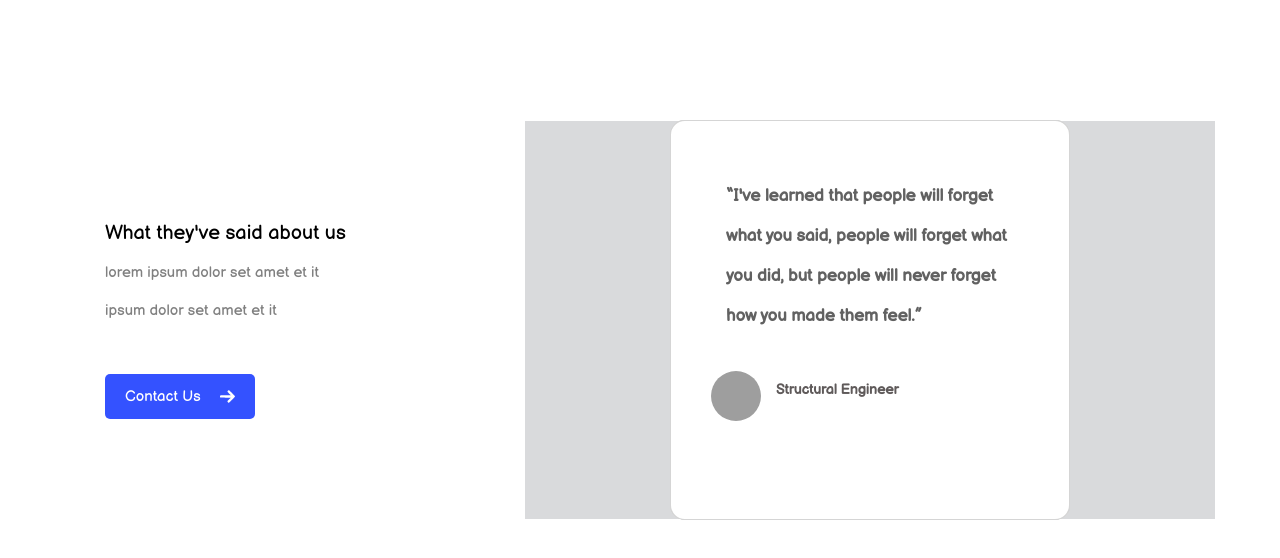
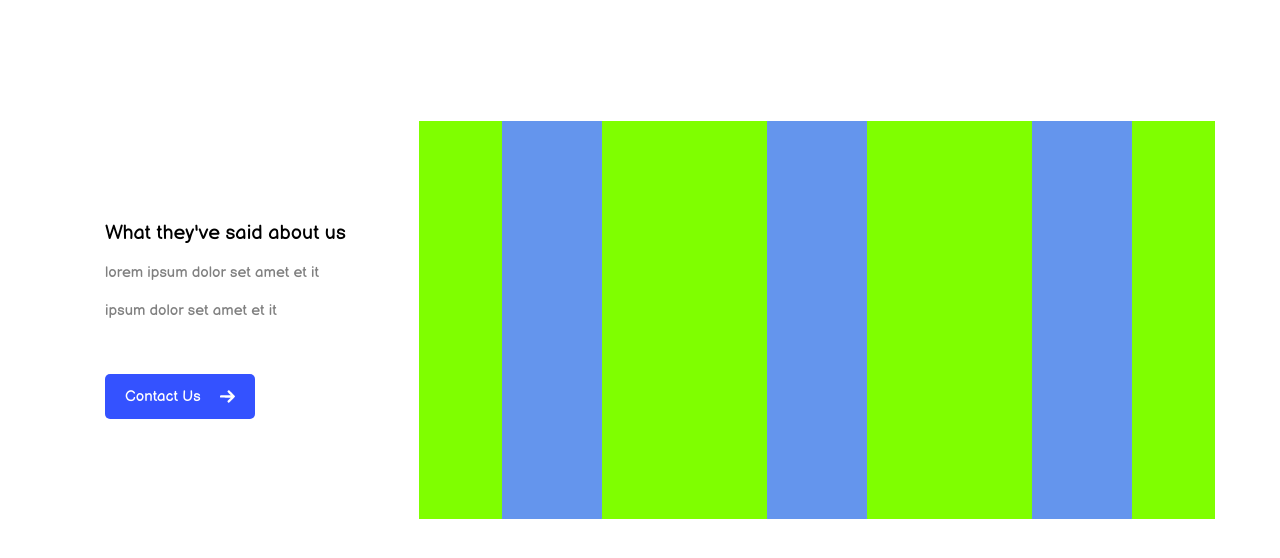
Before and after one commit to omidSharifi526/p-t-1, a React (Create React App) app in the folder sample/: page / in a window 1280 px wide. Shown: the top 558 px of the page. Built offline with nearby package versions, Linux system fonts and the light colour scheme; grey boxes are pictures that could not be loaded.

Commit message:
last-Changes

```diff
--- a/sample/package.json
+++ b/sample/package.json
@@ -7,6 +7,7 @@
     "@testing-library/react": "^11.2.7",
     "@testing-library/user-event": "^12.8.3",
     "bootstrap": "^5.1.3",
+    "flickity": "^2.2.2",
     "react": "^17.0.2",
     "react-countdown": "^2.3.2",
     "react-dom": "^17.0.2",
--- a/sample/src/Components/Business Landing/BusinessLanding.jsx
+++ b/sample/src/Components/Business Landing/BusinessLanding.jsx
@@ -20,16 +20,19 @@ import 'swiper/modules/pagination/pagination.scss'; // Pagination module
 
 
 
-import SwiperCore,{ EffectCreative } from 'swiper';
+
+
+import SwiperCore,{Autoplay,EffectCreative,Pagination, } from 'swiper';
 
 
 
 
 
 
-SwiperCore.use([EffectCreative]);
+SwiperCore.use([Autoplay,EffectCreative,Pagination]);
 
 const BusinessLanding = () => {
+
     console.log(EffectCreative);
     return (
         <div className='main-container'>
@@ -52,24 +55,39 @@ const BusinessLanding = () => {
 
 
 
-            <Swiper pagination
-            grabCursor={true} effect={'creative'} EffectCreative={{"prev": {"shadow": true,"translate": [0,0,-500]},"next": {"translate": ["120%",0,-500]}}} className="mySwiper">
+            {/* <Swiper Autoplay pagination={{"dynamicBullets": true}} slidesPerView={window.innerWidth<600?1:2} spaceBetween={0}
+            grabCursor={true} effect={'creative'} effect={'fade'} EffectCreative={{"prev": {"shadow": true,"translate": [0,0,-400]},"next": {"translate": ["100%",0,0]}}} className="mySwiper">
 
     {
         personData.map((pdata)=>{
             return(<div>
-                <SwiperSlide><Card pdata={pdata}/></SwiperSlide>
+                <SwiperSlide>
+
+                    <Card pdata={pdata}/>
+
+                </SwiperSlide>
             </div>)
         })
     }
 
-{/* <SwiperSlide>slide3</SwiperSlide><SwiperSlide>slide5</SwiperSlide> */}
 
 
 
-    </Swiper>
+
+    </Swiper> */}
 
 
+   <div className="carusel">
+   <div className="slide">
+
+   </div>
+   <div className="slide">
+
+   </div>
+   <div className="slide">
+
+   </div>
+   </div>
 
 
 
--- a/sample/src/Components/Business Landing/Card/Card.jsx
+++ b/sample/src/Components/Business Landing/Card/Card.jsx
@@ -16,7 +16,9 @@ const Card = ({pdata}) => {
                 <img src={pdata.img} alt="" />
                 </div>
                 <div className='text-det'>
-
+                <span className='person-name'>
+                    {pdata.name}
+                </span>
                     <span className='person-job'>{pdata.job}</span>
                 </div>
                 {/* <span className='person-name'>{pdata.name}</span> */}
--- a/sample/src/Components/Business Landing/Card/card_style.scss
+++ b/sample/src/Components/Business Landing/Card/card_style.scss
@@ -48,6 +48,9 @@
                 font-size: 17px;
                 margin-bottom: 4px;
 
+                color: black;
+
+
             }
             .person-job{
                 font-size: 14px;
--- a/sample/src/Components/Business Landing/business_landing_style.scss
+++ b/sample/src/Components/Business Landing/business_landing_style.scss
@@ -5,6 +5,7 @@
 *{
     font-family: 'varela';
 }
+
 
 
 
@@ -67,7 +68,7 @@
 
     }
     .slider-area{
-        width: 60%;
+        width: 90%;
         height: 100%;
          background-color: rgba(183, 184, 189, 0.527);
 
@@ -103,7 +104,58 @@
     }
 }
 
+.swiper-pagination{
 
+
+
+
+
+}
+
+.swiper-horizontal{
+    left: -50px !important;
+    //  background-color: burlywood !important;
+    padding-top: 100px !important;
+    padding-bottom: 80px !important;
+}
+
+.swiper-pagination-bullet {
+    // position: absolute !important;
+    // bottom: 20px;
+    width: 10px !important;
+    height:10px !important;
+    display: inline-block;
+    border-radius: 50%;
+    background: rgb(104, 91, 91) !important;
+    opacity: 0.1 ;
+    //  margin: 0 10px !important;
+    margin-bottom: 10px !important;
+}
+// .swiper-pagination{
+//     background-color: cadetblue !important;
+//     position: absolute !important;
+//     left: -450px;
+//     bottom: -50px;
+// }
+
+.swiper-pagination-bullets-dynamic {
+
+    left: 80px !important;
+    margin-top: 350px !important;
+    // margin: auto;
+    transform: translateX(-50%);
+    transform: translateY(40%) !important;
+    white-space: nowrap;
+    bottom:0 !important;
+
+}
+.swiper-pagination-bullet-active-main{
+    height: 13px !important;
+    width: 13px !important;
+    background-color: rgb(255, 255, 255) !important;
+    border: 2px solid black !important;
+
+}
 
 
 // Swiper Stylesss
@@ -163,3 +215,21 @@
 //   .swiper-slide:nth-child(10n) {
 //     background-color: rgb(54, 94, 77);
 //   }
+
+
+.carusel{
+    width: 100%;
+    height: 100%;
+    background-color: chartreuse;
+    overflow: hidden;
+    display: flex;
+    flex-direction: row;
+    align-items: flex-start;
+    justify-content:  space-around;
+
+    .slide{
+        width: 100px;
+        height: 100%;
+        background-color: cornflowerblue;
+    }
+}
--- a/sample/src/Components/Business Landing/styles.scss
+++ b/sample/src/Components/Business Landing/styles.scss
@@ -8,7 +8,10 @@ swiper {
     display: flex;
     align-items: center;
     justify-content: center;
-    font-size: 22px;
-    font-weight: bold;
-    color: #fff;
+
+
   }
+
+.swiper-pagination-bullet{
+  background-color: cadetblue;
+}
--- a/sample/src/index.js
+++ b/sample/src/index.js
@@ -5,7 +5,8 @@ import App from './App';
 
 
 // Import Swiper styles
-
+// import "swiper/css/bundle";
+// import "./styles.css";
 
 
 ReactDOM.render(
```
Also changed, not shown: 1 other file (tests, documents, lock files or other folders).
